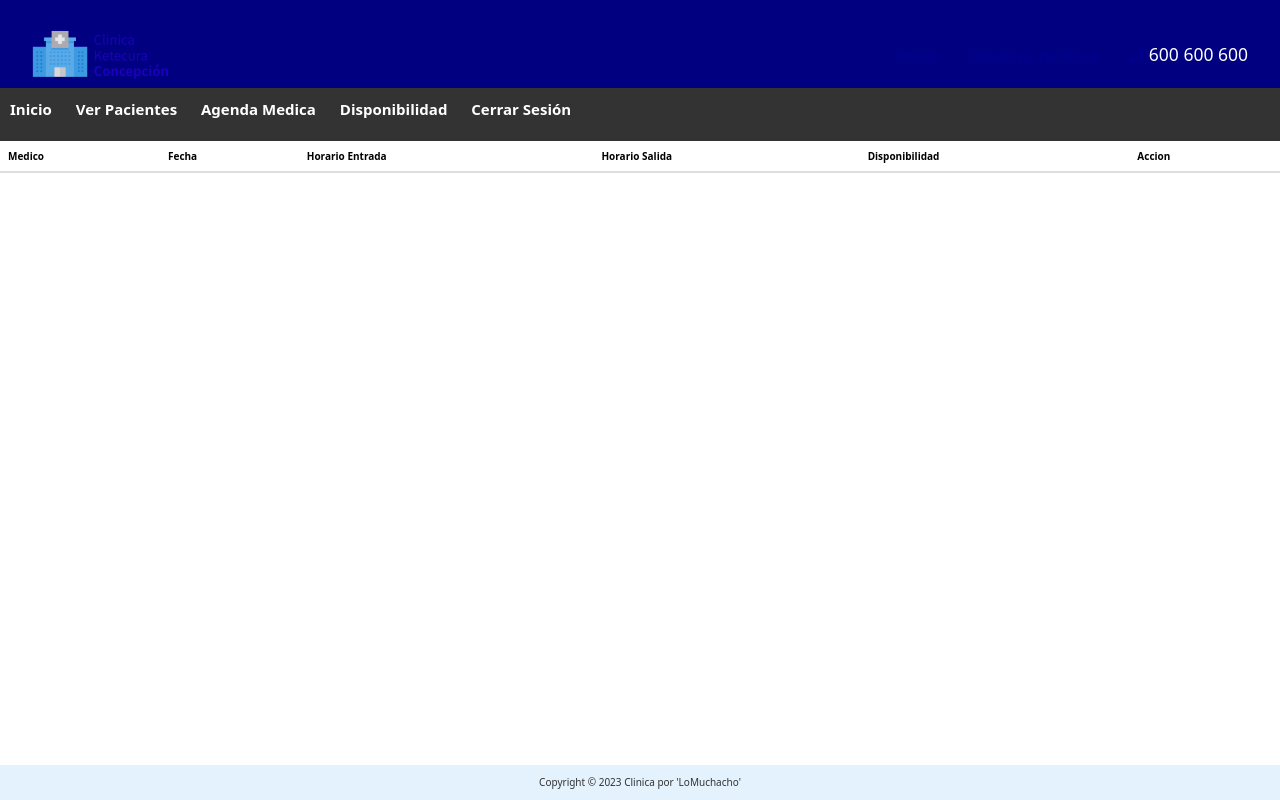
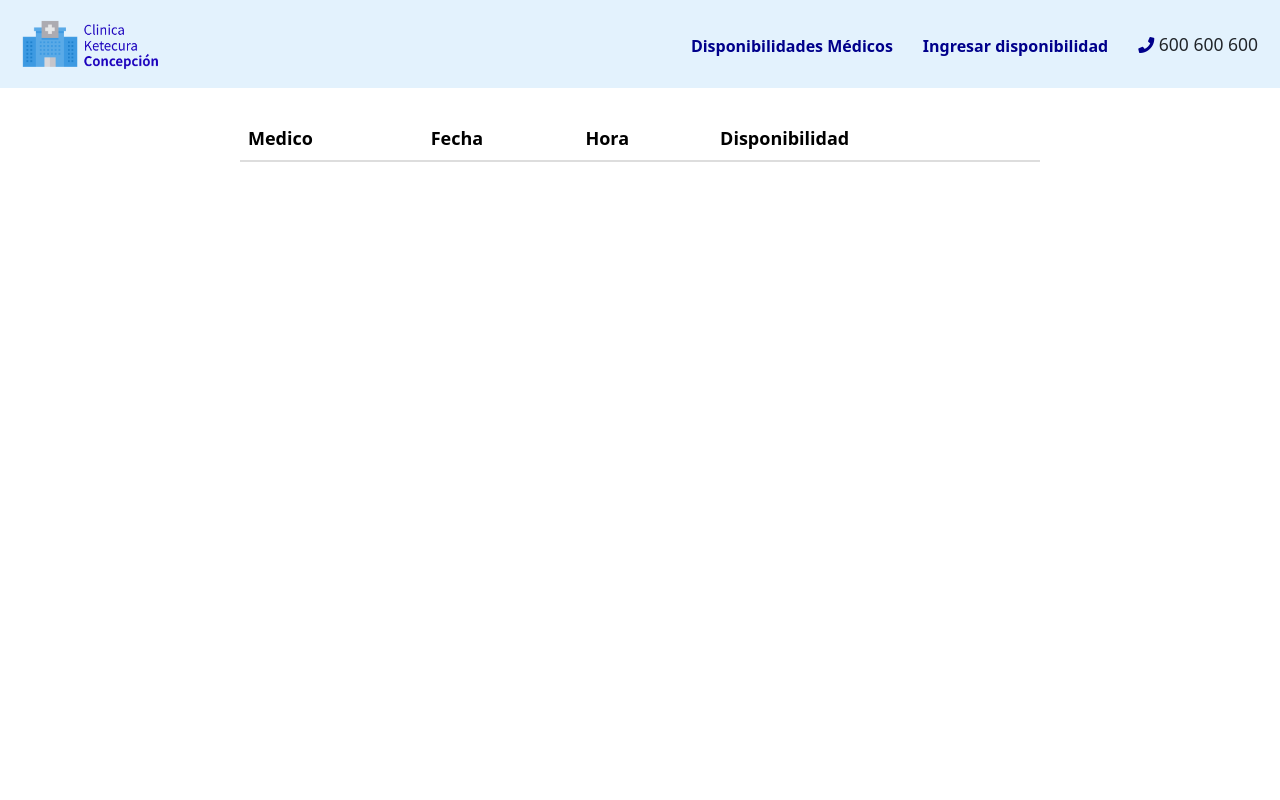
Before and after one commit to Nikowoss/Clinica, a Django app: page /agenda in a window 1280 px wide. Run offline with Django 4.2, Linux system fonts and the light colour scheme; data that the repository does not hold is empty; some libraries are stand-ins or nearby versions.

```diff
--- a/Servidor/aplicaciones/templates/aplicaciones/HoraDisponible.html
+++ b/Servidor/aplicaciones/templates/aplicaciones/HoraDisponible.html
@@ -61,7 +61,6 @@
                     {% endfor %}
                 </div>
             </div>
-        {% endfor %}
     </div>
 
 
--- a/Servidor/aplicaciones/templates/aplicaciones/agenda.html
+++ b/Servidor/aplicaciones/templates/aplicaciones/agenda.html
@@ -1,31 +1,46 @@
-{% extends 'aplicaciones/base.html' %}
 {% load static %}
-{% block contenido %}
 
+<!DOCTYPE html>
+<html lang="en">
 
+<head>
+    <meta charset="UTF-8">
+    <meta http-equiv="X-UA-Compatible" content="IE=edge">
+    <meta name="viewport" content="width=device-width, initial-scale=1.0">
+    <title>Toma de Horas</title>
+    <link rel="stylesheet" href="https://maxcdn.bootstrapcdn.com/bootstrap/3.4.1/css/bootstrap.min.css">
+    <script src="https://code.jquery.com/jquery-3.6.4.min.js"></script>
+    <link rel="stylesheet" href="https://cdnjs.cloudflare.com/ajax/libs/font-awesome/5.15.1/css/all.min.css" />
+    <link rel="stylesheet" href="https://maxcdn.bootstrapcdn.com/bootstrap/3.4.1/css/bootstrap.min.css">
+    <link href="https://cdn.jsdelivr.net/npm/bootstrap@5.3.0-alpha2/dist/css/bootstrap.min.css" rel="stylesheet"
+        integrity="sha384-aFq/bzH65dt+w6FI2ooMVUpc+21e0SRygnTpmBvdBgSdnuTN7QbdgL+OapgHtvPp" crossorigin="anonymous">
+    <script src="https://unpkg.com/sweetalert/dist/sweetalert.min.js"></script>
+</head>
 
-</head>
 <body>
-    <nav class="nava">
-        <ul>
-            <li><a href="{%url 'VistaMedico'%}">Inicio</a></li>
-            <li><a href="{%url 'VerPacientes'%}">Ver Pacientes</a></li>
-            <li><a href="{%url 'agenda'%}">Agenda Medica</a></li>
-            <li><a href="{%url 'disponibilidad'%}">Disponibilidad</a></li>
-            <li><a href="{%url 'InicioPaciente'%}">Cerrar Sesión</a></li>
-        </ul>
+    <header>
+        <nav class="navbar">
+            <a href="{% url 'InicioPaciente'%}" id="inicio">
+                <img src="{% static 'aplicaciones/img/icon-hospital.png' %}" alt="Logo">
+            </a>
+            <div class="navbar">
+                <a href="{% url 'agenda'%}" id="agenda">Disponibilidades Médicos</a>
+                <a href="{% url 'disponibilidad'%}" id="disponibilidad">Ingresar disponibilidad</a>
+                <h3><i class="fa fa-phone phone"></i> 600 600 600</h3>
+            </div>
         </nav>
-</head>
-<body>
-<table class="table">
+    </header>
+
+    <br>
+    <br>
+
+    <table class="table" style="margin: 0 auto; font-size: 18px; max-width: 800px;">
         <thead class="thead-dark">
             <tr>
                 <th scope="col">Medico</th>
                 <th scope="col">Fecha</th>
-        <th scope="col">Horario Entrada</th>
-        <th scope="col">Horario Salida</th>
+                <th scope="col">Hora</th>
                 <th scope="col">Disponibilidad</th>
-        <th scope="col">Accion</th>
             </tr>
         </thead>
         <tbody>
@@ -34,14 +49,14 @@
                 <th>{{dato.nombremedico }}</th>
                 <td>{{dato.fechaDispon }}</td>
                 <td>{{dato.horaInicio }}</td>
-        <td>{{dato.horaFinal }}</td>
                 <td>{{dato.disponible}}</td>
                 <td>
                     <form method="post" class="anular-hora-form" action="{% url 'agenda' %}">
                         {% csrf_token %}
-                <input type="hidden" name="id_disponibilidad" id="id_disponibilidad" value="{{ dato.id_disponibilidad }}">
+                        <input type="hidden" name="id_disponibilidad" id="id_disponibilidad"
+                            value="{{ dato.id_disponibilidad }}">
                         <input type="hidden" name="disponible" id="disponible" value="{{ dato.disponible }}">
-                <button type="submit" class="btn-elegir btn w-100 mt-4 fw-semibold shadow-sm anular-hora-btn">Anular Hora</button>
+                        <button type="submit" class="btn-anular-hora btn w-100 mt-4 fw-semibold shadow-sm">Anular Hora</button>
                     </form>
                 </td>
             </tr>
@@ -50,57 +65,94 @@
     </table>
 
     <style>
-
         header {
-        background-color: navy;
-        color: #fff;
-        text-align: center;
-        padding: 20px;
-    }
-    section {
-        margin: 20px;
-        padding: 20px;
-        border: 1px solid #ccc;
-        border-radius: 10px;
-    }
-    h1 {
-        font-size: 24px;
-    }
-    h2 {
-        font-size: 20px;
-        margin-top: 20px;
-    }
-    p {
-        font-size: 16px;
-        margin: 5px 0;
+            height: 11vh;
+            background-color: #e3f2fd;
+            align-items: center;
+            justify-content: space-between;
+            padding: 10px;
         }
 
-    .nava {
-        background-color: #333;
-        color: #fff;
-        padding: 10px;
-        font-size: 15px;
+        .navbar {
+            display: flex;
+            align-items: center;
+            padding: 5px;
+            border-radius: 5px;
+            margin-left: auto;
         }
 
-    ul {
-        list-style-type: none;
-        padding: 0;
+        .navbar img {
+            height: 60px;
+            margin-bottom: 20px;
         }
 
-    li {
-        display: inline;
-        margin-right: 20px;
+        .navbar a {
+            text-decoration: none;
+            font-size: medium;
+            transition: color 0.3s ease;
+            color: #333;
+            margin-bottom: 20px;
+            margin-right: 30px;
         }
 
-    a {
-        text-decoration: none;
+        .navbar a:hover {
             color: #fff;
-        font-weight: bold;
         }
 
-    a:hover {
-        color: lightblue; /* Color al pasar el ratón por encima */
+        .phone {
+            color: darkblue;
+            font-size: medium;
+            text-decoration: none;
+            font-weight: bolder;
+            color: darkblue;
+            margin-bottom: 20px;
+        }
+
+        footer {
+            position: fixed;
+            bottom: 0;
+            width: 100%;
+            text-align: center;
+            background-color: #e3f2fd;
+            color: #333;
+            padding: 10px 0;
+        }
+
+        .navbar a#agenda:hover,
+        .navbar a#disponibilidad:hover {
+            color: #fff !important;
+        }
+
+        .navbar a#agenda,
+        .navbar a#disponibilidad {
+            color: darkblue;
+            font-weight: bolder;
+        }
+
+        table {
+            background-color: #fff;
+        }
+
+        .btn-anular-hora {
+            background-color: navy;
+            border-color: navy;
+            color: #fff;
+            font-size: 15px;
+            padding: 5px 10px;
+            align-items: center;
+            align-content: center;
+            align-self: center;
+            margin-bottom: 10px;
+
+
+        }
+
+        .btn-anular-hora:hover {
+            background-color: #001f3f;
+            border-color: #001f3f;
+            color: white;
         }
     </style>
+</body>
 
-{% endblock %}
+</html>
```
Also changed, not shown: Servidor/aplicaciones/templates/aplicaciones/disponibilidad.html (+91 -54 lines). Lines whose indentation alone changed are shown as unchanged.
